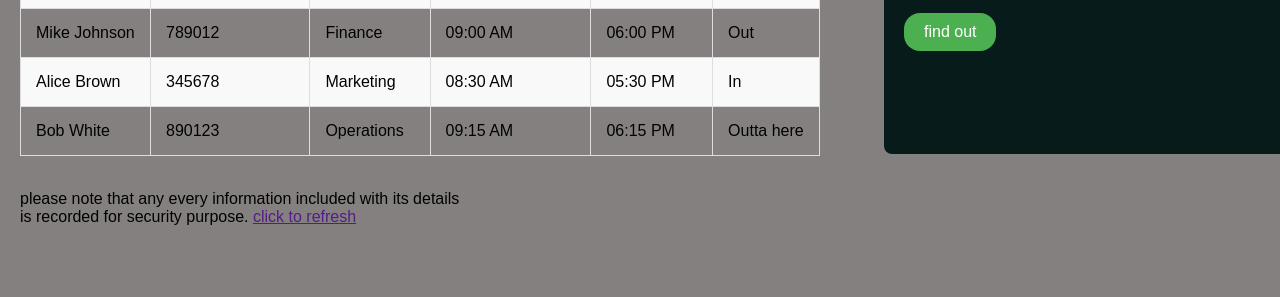
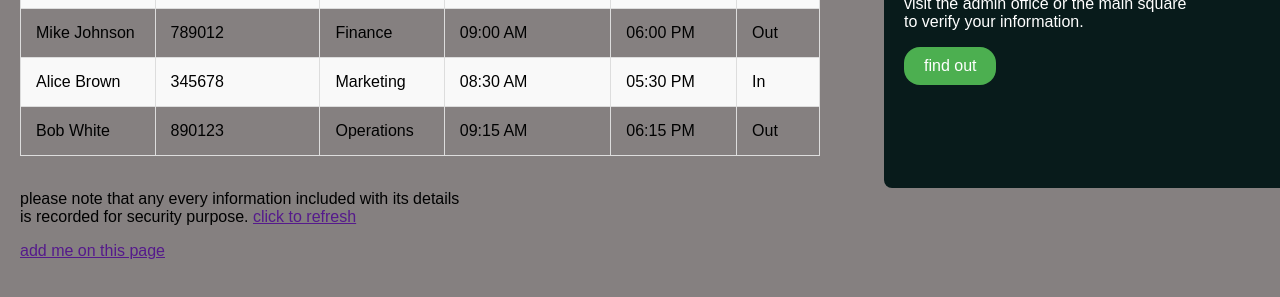
Before and after one commit to YungPharaoh65/Officce-Table, a plain HTML site: page index.html in a window 1280 px wide. Shown: the part 259-556 px from the top of the page. Drawn offline with Linux system fonts and the light colour scheme.

Commit message:
Update index.html

```diff
--- a/index.html
+++ b/index.html
@@ -123,7 +123,7 @@
           <td>Operations</td>
           <td>09:15 AM</td>
           <td>06:15 PM</td>
-          <td>Outta here</td>
+          <td>Out</td>
         </tr>
       </tbody>
     </table>
@@ -134,6 +134,12 @@
       please note that any every information included with its details <br />
       is recorded for security purpose. <a href="">click to refresh </a>
     </p>
+
+    <p>
+       <a href="">add me on this page </a>
+    </p>
+
+
 
     <div class="text">
       <h1>To enquire more...</h1>
```
